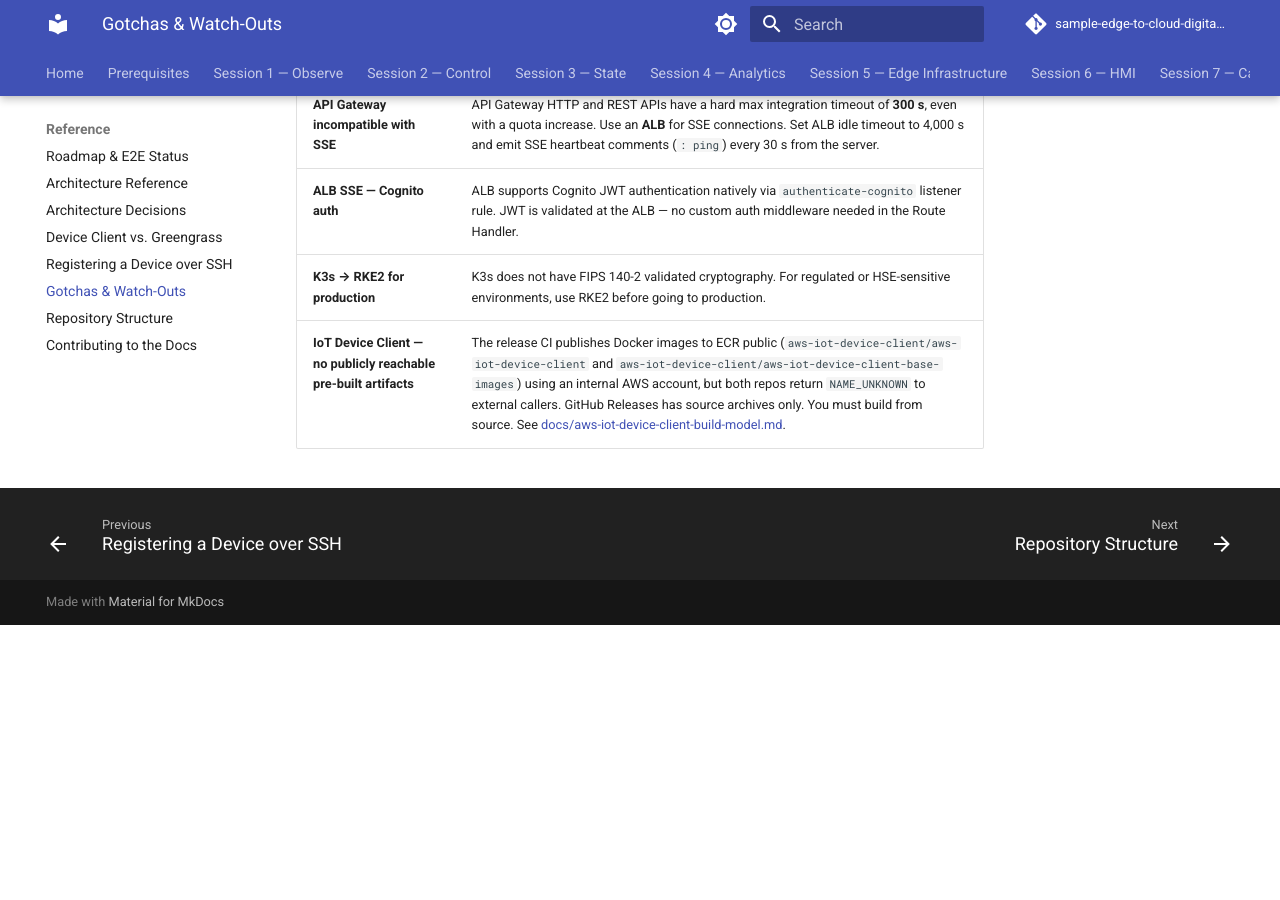
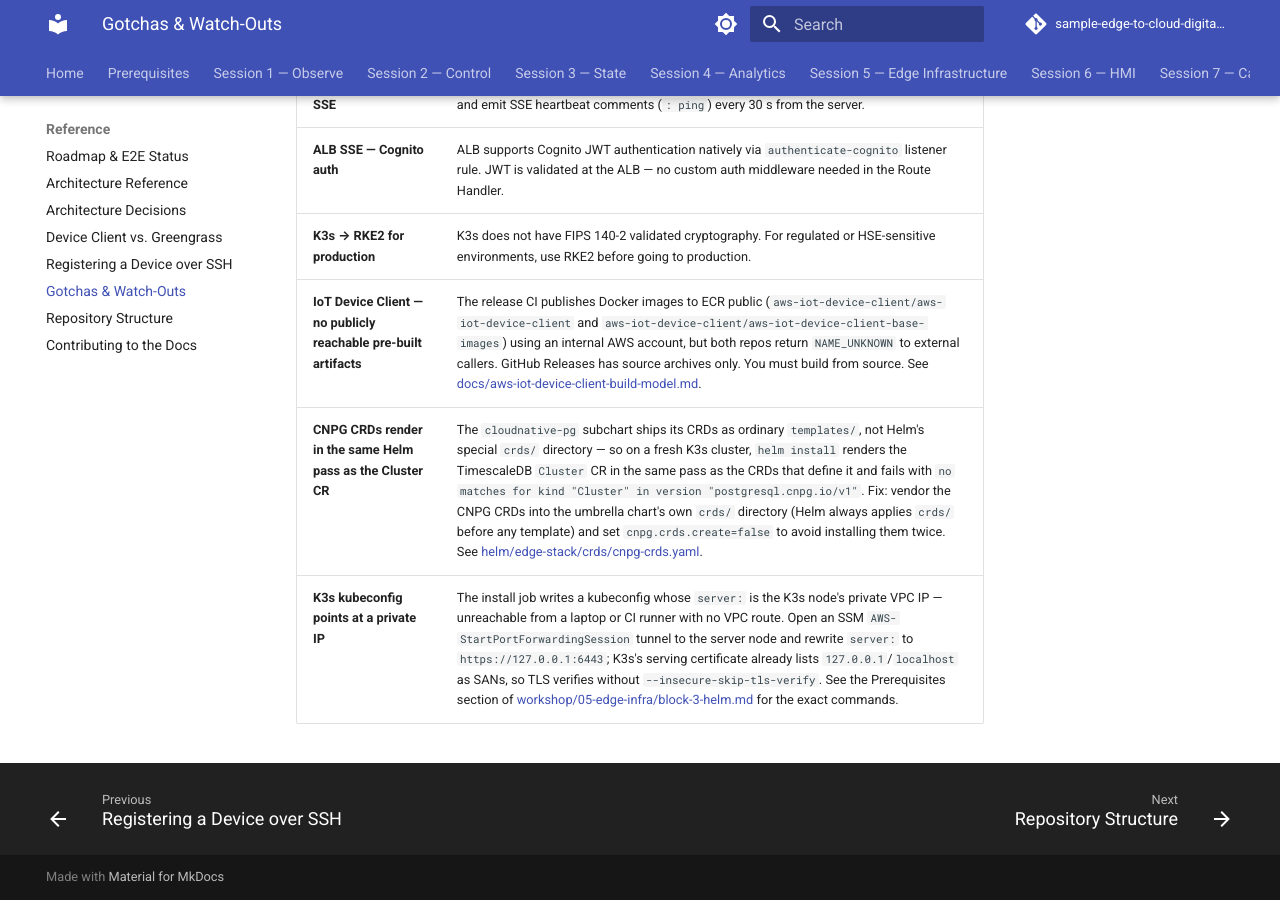
Before and after one commit to aws-samples/sample-edge-to-cloud-digital-ops-workshop, an MkDocs documentation site: the page built from workshop/reference/gotchas.md, in a window 1280 px wide and 900 px high, scrolled down 928 px. Built offline with MkDocs 1.6.1 and Material for MkDocs 9.7.7, drawn with Linux system fonts in a browser that asks for light colours; comment, search, counter and statistics services are not loaded; before the commit the page ends 1553 px from its top, so only the background shows below that.

Commit message:
docs: add CNPG CRD-ordering and K3s tunnel gotchas
Two pitfalls diagnosed and fixed in #91 while turning Session 5 green
weren't yet captured in the gotchas table, so the next person would
re-hit them.

Co-authored-by: Claude Sonnet 5 <noreply@anthropic.com>

```diff
--- a/workshop/reference/gotchas.md
+++ b/workshop/reference/gotchas.md
@@ -17,3 +17,5 @@ Things that will bite you if you don't know about them.
 | **ALB SSE — Cognito auth** | ALB supports Cognito JWT authentication natively via `authenticate-cognito` listener rule. JWT is validated at the ALB — no custom auth middleware needed in the Route Handler. |
 | **K3s → RKE2 for production** | K3s does not have FIPS 140-2 validated cryptography. For regulated or HSE-sensitive environments, use RKE2 before going to production. |
 | **IoT Device Client — no publicly reachable pre-built artifacts** | The release CI publishes Docker images to ECR public (`aws-iot-device-client/aws-iot-device-client` and `aws-iot-device-client/aws-iot-device-client-base-images`) using an internal AWS account, but both repos return `NAME_UNKNOWN` to external callers. GitHub Releases has source archives only. You must build from source. See [docs/aws-iot-device-client-build-model.md](https://github.com/aws-samples/sample-edge-to-cloud-digital-ops-workshop/blob/main/docs/aws-iot-device-client-build-model.md). |
+| **CNPG CRDs render in the same Helm pass as the Cluster CR** | The `cloudnative-pg` subchart ships its CRDs as ordinary `templates/`, not Helm's special `crds/` directory — so on a fresh K3s cluster, `helm install` renders the TimescaleDB `Cluster` CR in the same pass as the CRDs that define it and fails with `no matches for kind "Cluster" in version "postgresql.cnpg.io/v1"`. Fix: vendor the CNPG CRDs into the umbrella chart's own `crds/` directory (Helm always applies `crds/` before any template) and set `cnpg.crds.create=false` to avoid installing them twice. See [helm/edge-stack/crds/cnpg-crds.yaml](https://github.com/aws-samples/sample-edge-to-cloud-digital-ops-workshop/blob/main/helm/edge-stack/crds/cnpg-crds.yaml). |
+| **K3s kubeconfig points at a private IP** | The install job writes a kubeconfig whose `server:` is the K3s node's private VPC IP — unreachable from a laptop or CI runner with no VPC route. Open an SSM `AWS-StartPortForwardingSession` tunnel to the server node and rewrite `server:` to `https://127.0.0.1:6443`; K3s's serving certificate already lists `127.0.0.1`/`localhost` as SANs, so TLS verifies without `--insecure-skip-tls-verify`. See the Prerequisites section of [workshop/05-edge-infra/block-3-helm.md](https://github.com/aws-samples/sample-edge-to-cloud-digital-ops-workshop/blob/main/workshop/05-edge-infra/block-3-helm.md) for the exact commands. |
```
